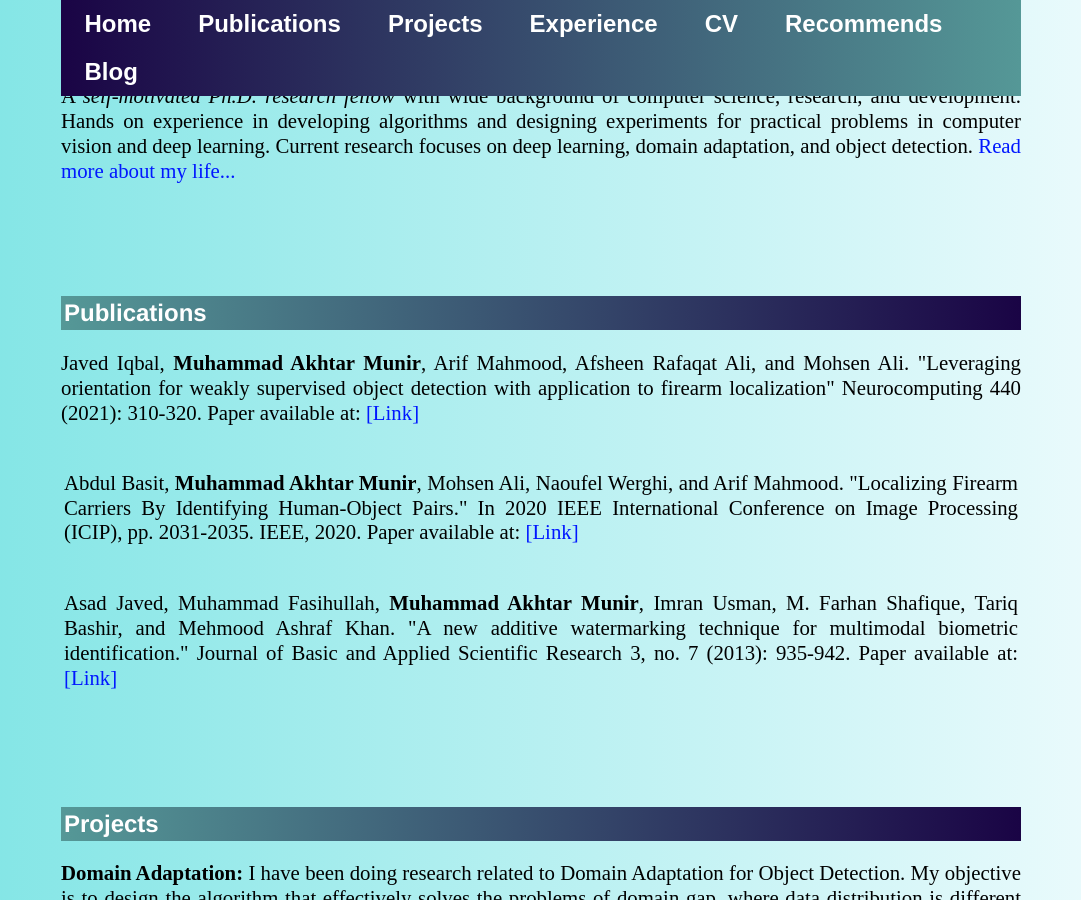
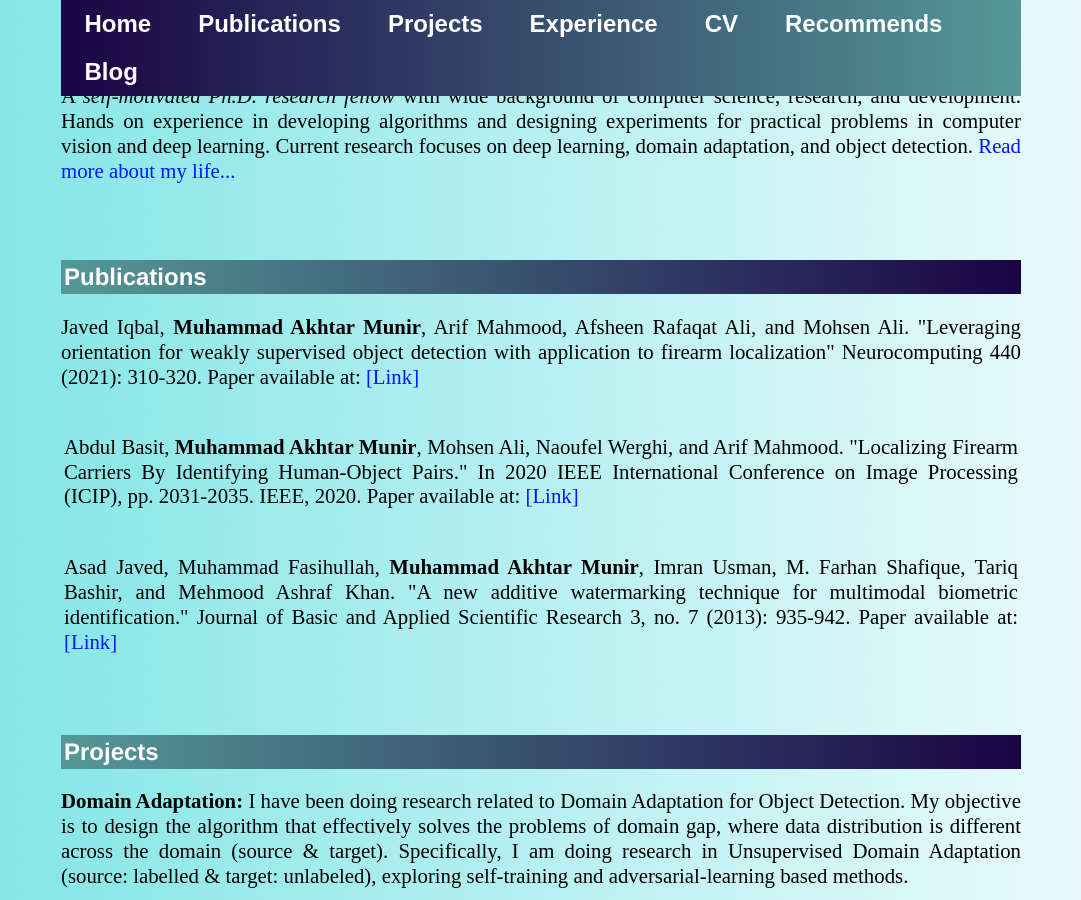
Before and after one commit to akhtarvision/akhtarvision.github.io, a Jekyll site: the page built from index.html, in a window 1280 px wide and 900 px high, scrolled down 399 px. Shown: the whole window, without its empty margins (99-1180 px from the left). Built offline with Jekyll 4.4.1, drawn with Linux system fonts in a browser that asks for light colours.

Commit message:
Update index.html

```diff
--- a/index.html
+++ b/index.html
@@ -44,8 +44,7 @@ title: Akhtar, Deep Learning
 	</p>
 
 	<td> <br>&nbsp;</td>
-	<td> <br>&nbsp;</td>
-	<td> <br>&nbsp;</td>
+
 <!-- 	<td> <br>&nbsp;</td> -->
 <!-- Project -->
 <a id="publications" class="anchor"></a>
@@ -84,8 +83,7 @@ title: Akhtar, Deep Learning
 
 
 	<td> <br>&nbsp;</td>
-	<td> <br>&nbsp;</td>
-	<td> <br>&nbsp;</td>
+
 <!-- Project -->
 <a id="projects" class="anchor"></a>
 <h2>Projects</h2>
@@ -132,8 +130,6 @@ title: Akhtar, Deep Learning
 
 
 
-	<td> <br>&nbsp;</td>
-	<td> <br>&nbsp;</td>
 	<td> <br>&nbsp;</td>
 
 <!-- Project -->
@@ -256,8 +252,7 @@ Bachelor of Science (BS) in Computer Engineering <br>
 	</table>
 
 <td> <br>&nbsp;</td>
-	<td> <br>&nbsp;</td>
-	<td> <br>&nbsp;</td>
+
 <!-- Project -->
 <a id="cv" class="anchor"></a>
 <h2>CV</h2>
@@ -270,8 +265,7 @@ Bachelor of Science (BS) in Computer Engineering <br>
 
 
 <td> <br>&nbsp;</td>
-	<td> <br>&nbsp;</td>
-	<td> <br>&nbsp;</td>
+
 <!-- Project -->
 <a id="flinks" class="anchor"></a>
 <h2>Recommends</h2>
@@ -283,8 +277,7 @@ Bachelor of Science (BS) in Computer Engineering <br>
 	</table>
 
 <td> <br>&nbsp;</td>
-	<td> <br>&nbsp;</td>
-	<td> <br>&nbsp;</td>
+
 <!-- Project -->
 <a id="blog" class="anchor"></a>
 <h2>Blog</h2>
```
